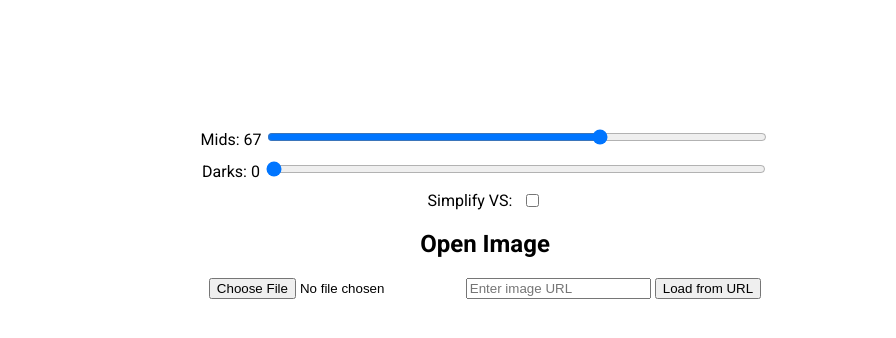
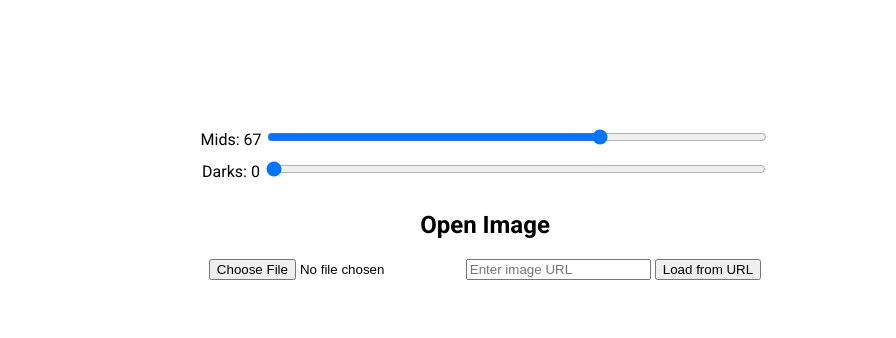
Before and after one commit to jacekjaskolski/valuestudy, a plain HTML site: page index.html in a window 1280 px wide. Shown: the part 108-446 px from the top of the page, without its empty margins (155-1051 px from the left). Drawn offline with Linux system fonts and the light colour scheme.

Commit message:
Update index.html

```diff
--- a/index.html
+++ b/index.html
@@ -36,10 +36,10 @@
     </div>
   </div>
 
-  <div class="toggle-container">
+<!--   <div class="toggle-container">
     <label for="simplifyToggle">Simplify VS:</label>
     <input type="checkbox" id="simplifyToggle">
-  </div>
+  </div> -->
 
   <div class="file-loader">
     <h2>Open Image</h2>
```
